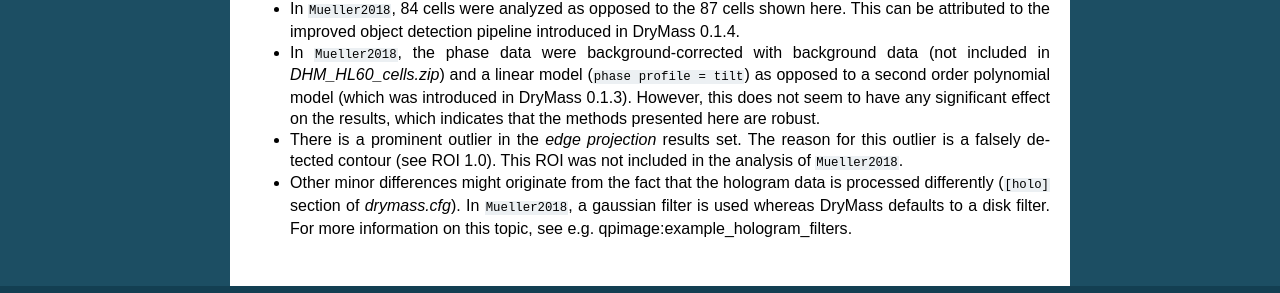
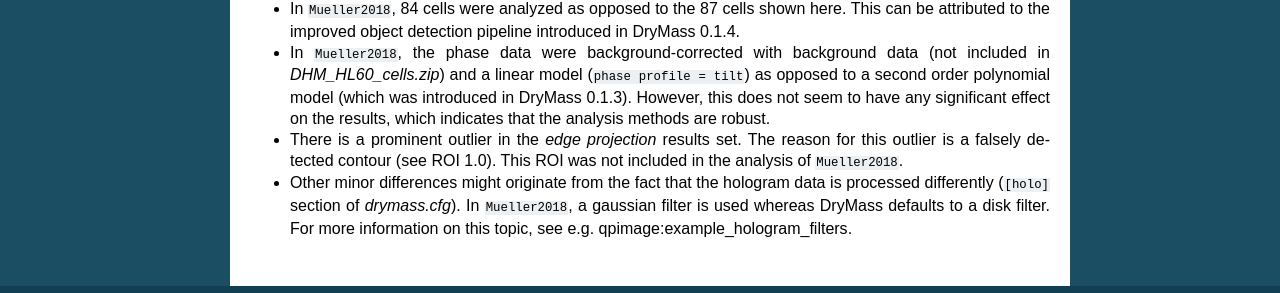
Before and after one commit to RI-imaging/DryMass, a Sphinx documentation site: the page built from docs/tutorials/t02_hl60cells.rst, in a window 1280 px wide and 900 px high, scrolled down 5074 px. Shown: the part 552-845 px from the top of the window. Built offline with Sphinx 7.4.7, drawn with Linux system fonts in a browser that asks for light colours; pages that are not in the unit, such as notebooks, are missing from menus; the version number could not be read and is left out; cross-references to code outside the pages are shown as plain code.

Commit message:
docs: weaken statement

```diff
--- a/docs/tutorials/t02_hl60cells.rst
+++ b/docs/tutorials/t02_hl60cells.rst
@@ -258,7 +258,7 @@ be explained by a slightly different analysis pipeline:
   (``phase profile = tilt``) as opposed to a second order
   polynomial model (which was introduced in DryMass 0.1.3). However, this
   does not seem to have any significant effect on the results, which
-  indicates that the methods presented here are robust.
+  indicates that the analysis methods are robust.
 
 - There is a prominent outlier in the *edge projection* results set. The
   reason for this outlier is a falsely detected contour (see ROI 1.0).
```
